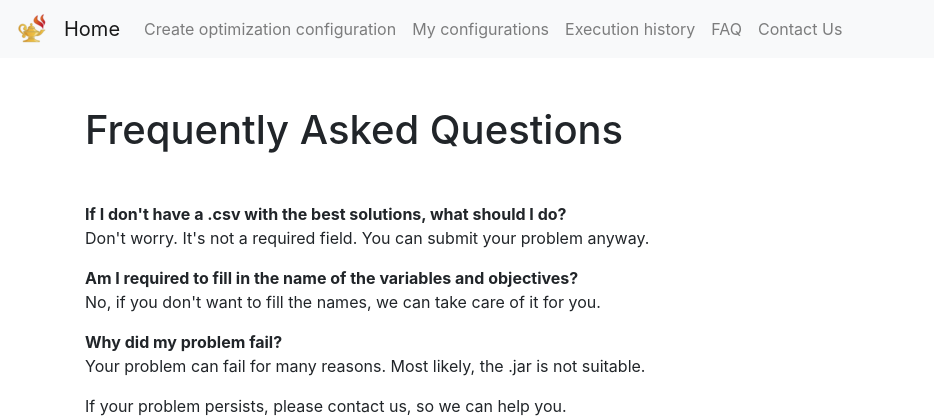
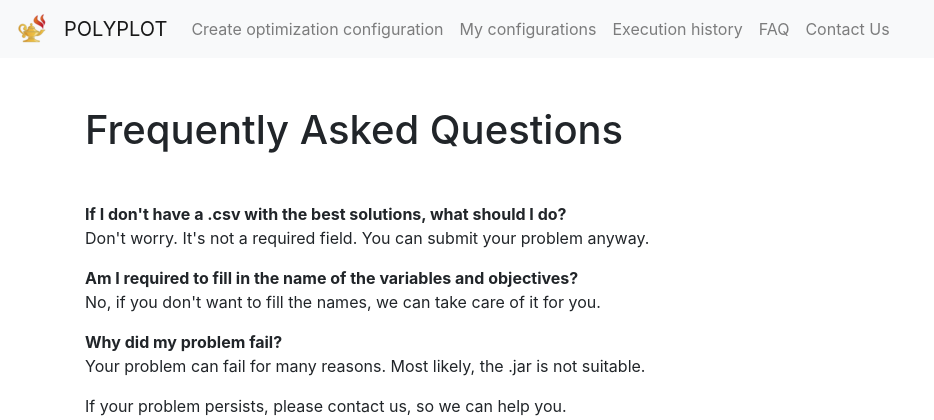
Before and after one commit to msbsp-iscteiul/ES2-2018-LEI-PL-81, a Django app: page /faq/ in a window 1280 px wide. Shown: the top 420 px of the page, without its empty margins (0-934 px from the left). Run offline with Django 3.2, Linux system fonts and the light colour scheme; some libraries are stand-ins or nearby versions.

Commit message:
change name to Polyplot

```diff
--- a/web/templates/base.html
+++ b/web/templates/base.html
@@ -3,7 +3,7 @@
 <head>
     {% load static %}
     <link rel="stylesheet" href="https://maxcdn.bootstrapcdn.com/bootstrap/4.0.0/css/bootstrap.min.css" integrity="sha384-Gn5384xqQ1aoWXA+058RXPxPg6fy4IWvTNh0E263XmFcJlSAwiGgFAW/dAiS6JXm" crossorigin="anonymous">
-    <title>{% block title %}Optimization platform{% endblock %}</title>
+    <title>{% block title %}Polyplot{% endblock %}</title>
     <link rel="apple-touch-icon" sizes="152x152" href="{% static 'apple-touch-icon.png' %}">
     <link rel="icon" type="image/png" sizes="32x32" href="{% static 'favicon-32x32.png' %}">
     <link rel="icon" type="image/png" sizes="16x16" href="{% static 'favicon-16x16.png' %}">
@@ -17,7 +17,7 @@
 <body>
 <nav class="navbar navbar-expand-lg navbar-light bg-light">
     <img class="navbar-brand" src="{% static 'favicon-32x32.png' %}" alt="logo">
-    <a class="navbar-brand" href="{% url 'welcome' %}">Home</a>
+    <a class="navbar-brand text-uppercase" href="{% url 'welcome' %}">Polyplot</a>
     <button class="navbar-toggler" type="button" data-toggle="collapse" data-target="#navbarNav"
             aria-controls="navbarNav" aria-expanded="false" aria-label="Toggle navigation">
         <span class="navbar-toggler-icon"></span>
```
Also changed, not shown: web/static/site.webmanifest.
